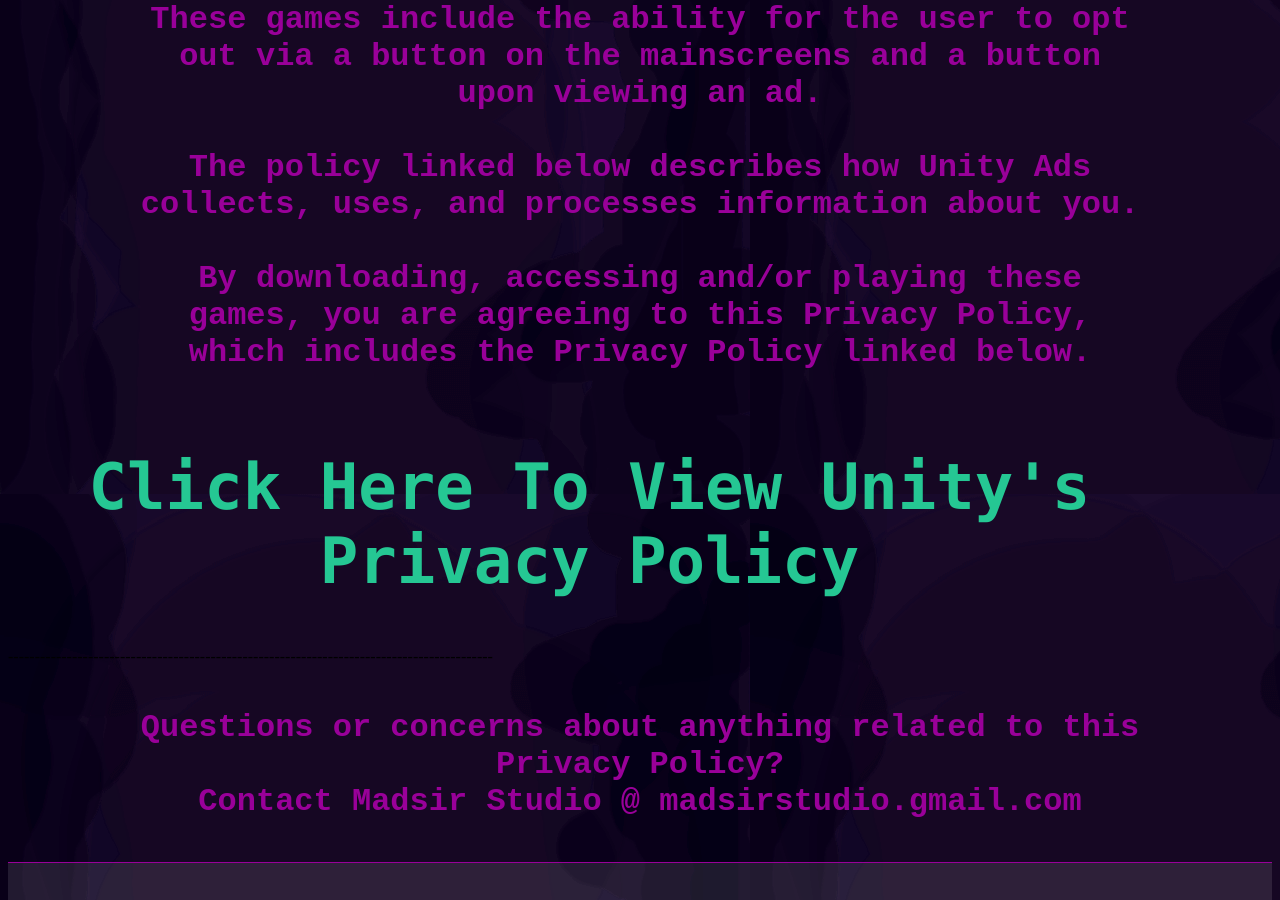
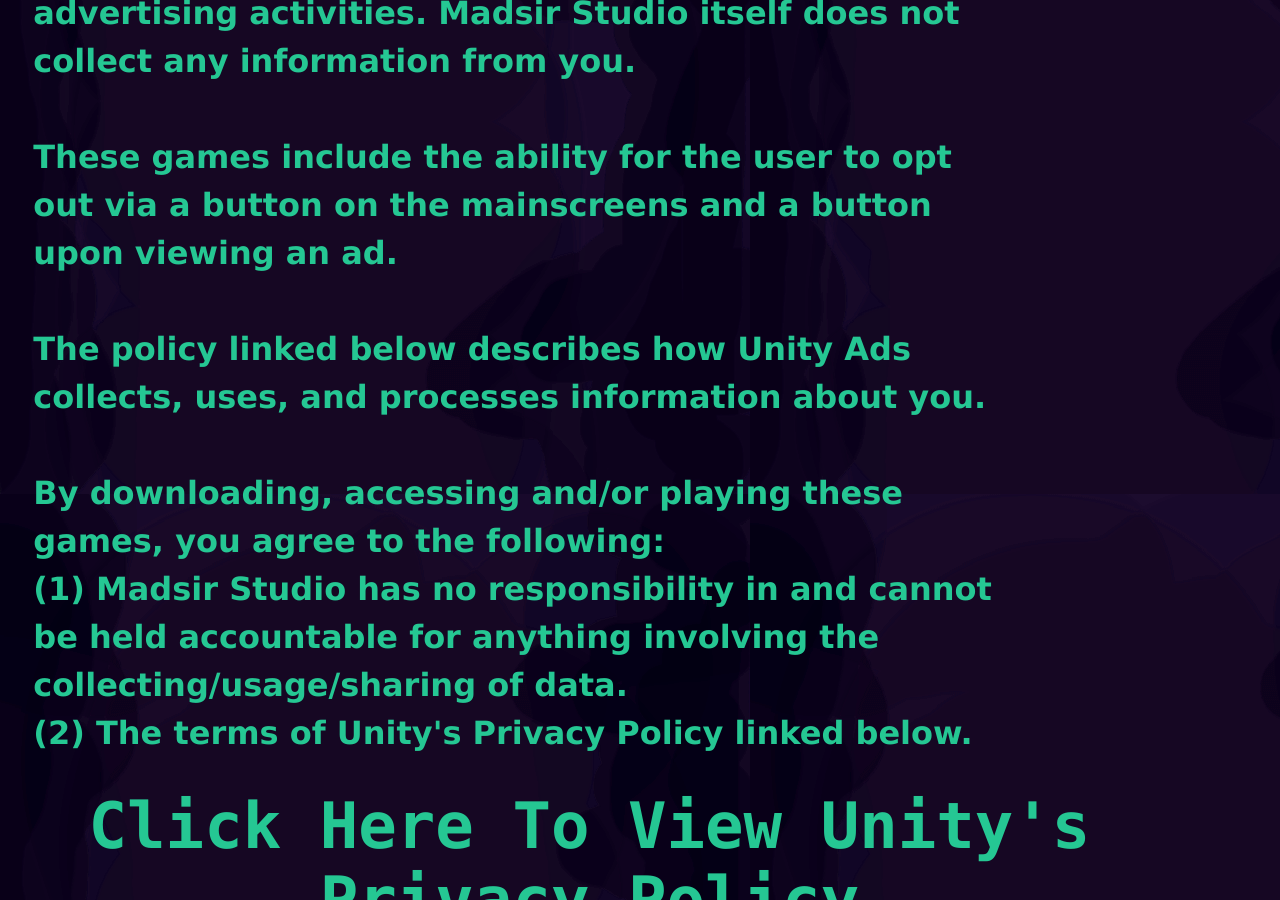
Before and after one commit to Madsir/madsirstudio.github.io, a Jekyll site: the page built from Privacy/index.html, in a window 1280 px wide and 900 px high, scrolled down 1006 px. Built offline with Jekyll 4.4.1, drawn with Linux system fonts in a browser that asks for light colours; some of the changed text lies outside the part shown.

Commit message:
Update index.html

```diff
--- a/Privacy/index.html
+++ b/Privacy/index.html
@@ -9,11 +9,11 @@
     </h1>
     <h2>
     <br>
-Last Updated: March 31, 2020
+Last Updated: May 16, 2020
     <br>
         </h2>
 <br>
-    <h4>
+    <p>
 This Privacy Policy applies to all Madsir Studio games published to the Google Play Store (collectively described as “these games" throughout this document). Please note: this does not apply to any other Madsir Studio games, the Madsir Studio website, or any other Madsir Studio products or services.
 <br>
     <br>
@@ -26,10 +26,13 @@
 The policy linked below describes how Unity Ads collects, uses, and processes information about you.
 <br>
     <br>
-By downloading, accessing and/or playing these games, you are agreeing to this Privacy Policy, which includes the Privacy Policy linked below.
+By downloading, accessing and/or playing these games, you agree to the following:
+        <br>
+        (1) Madsir Studio has no responsibility in and cannot be held accountable for anything involving the collecting/usage/sharing of data.
 <br>
-    <br>
-    </h4>
+        (2) The terms of Unity's Privacy Policy linked below.
+<br>
+    </p>
     <h3>
 <a href="https://unity3d.com/legal/privacy-policy">Click Here To View Unity's Privacy Policy</a>
     </h3>
```
